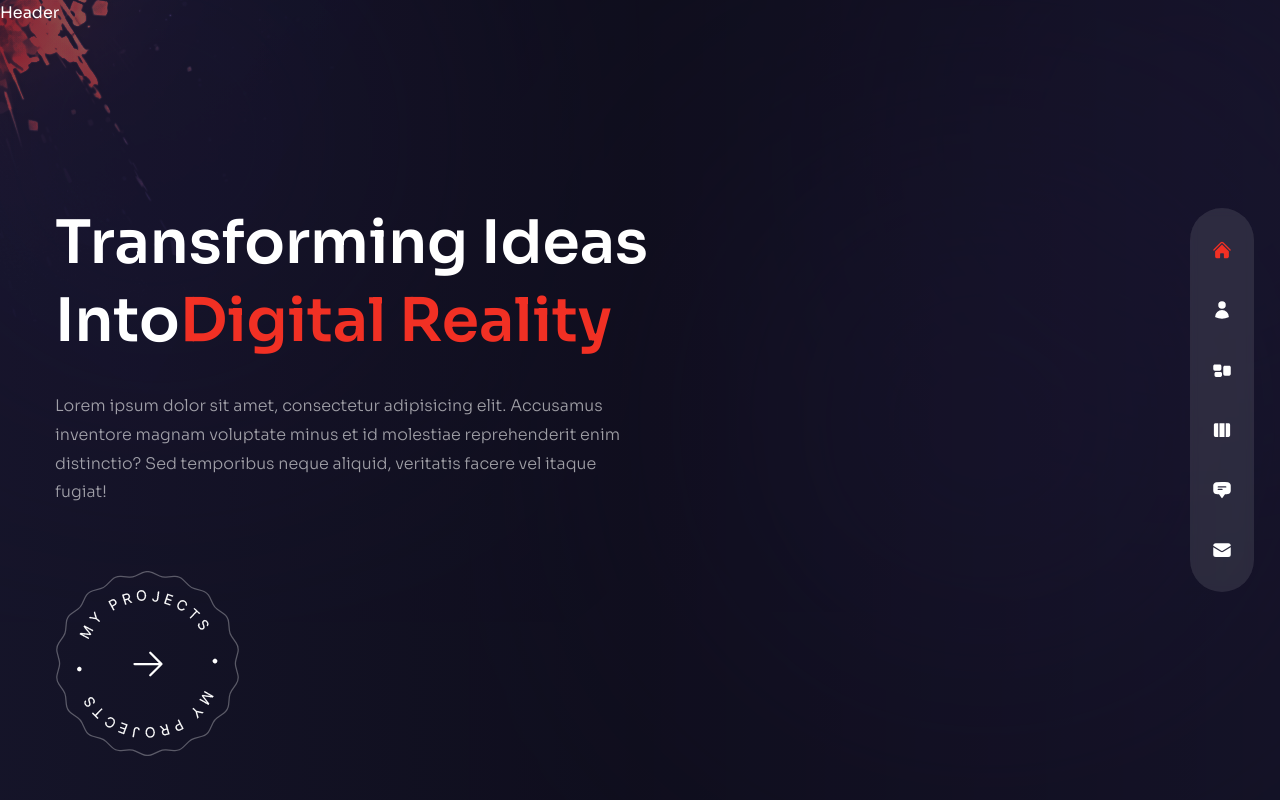
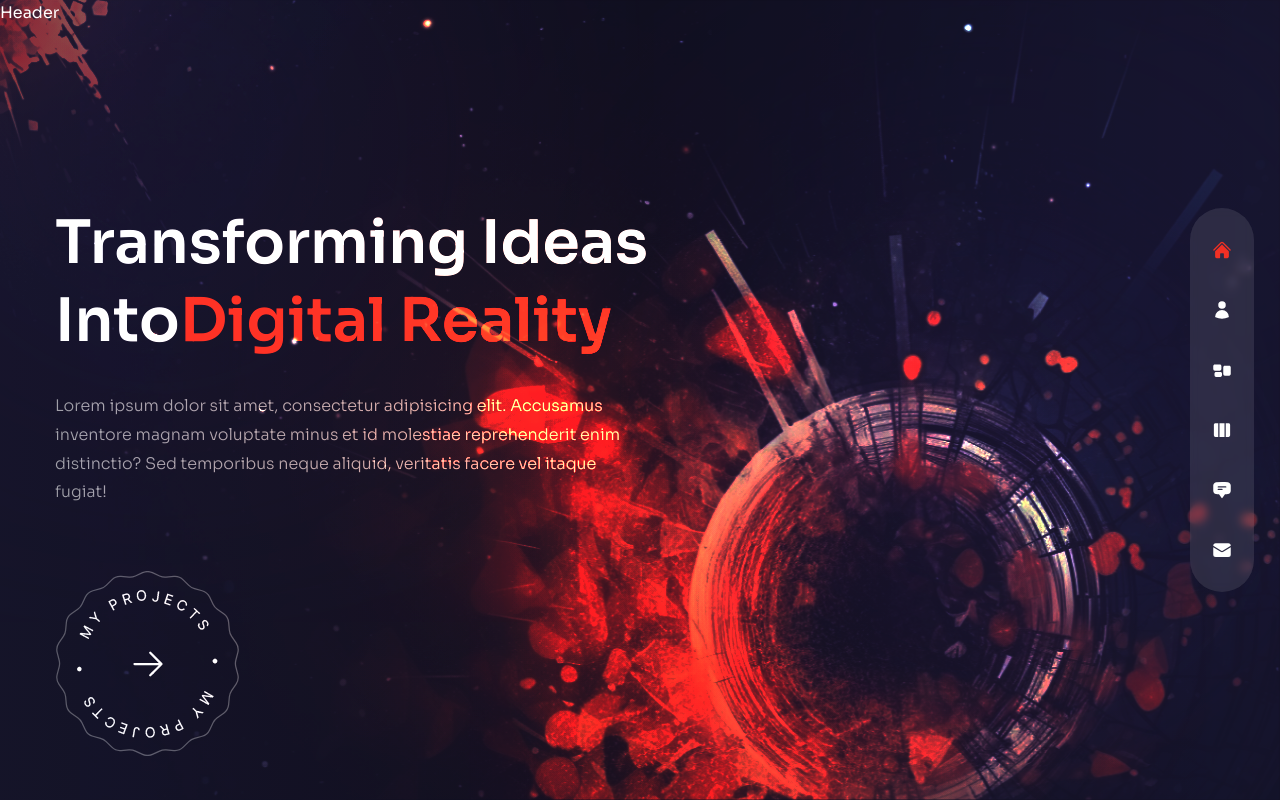
Before and after one commit to erickdc7/react-portfolio-2, a Next.js app: page / in a window 1280 px wide. Built offline with nearby package versions, Linux system fonts and the light colour scheme.

Commit message:
add image styles

```diff
--- a/pages/index.js
+++ b/pages/index.js
@@ -57,7 +57,7 @@ const Home = () => {
       {/* Image */}
       <div className="w-[1200px] h-full absolute right-0 bottom-0">
         {/* Bg Image */}
-        <div className="bg-none xl:bg-explosion xl:bg-cover xl:bg-right"></div>
+        <div className="bg-none xl:bg-explosion xl:bg-cover xl:bg-right xl:bg-no-repeat w-full h-full absolute mix-blend-color-dodge translate-z-0"></div>
       </div>
     </div>
   );
```
